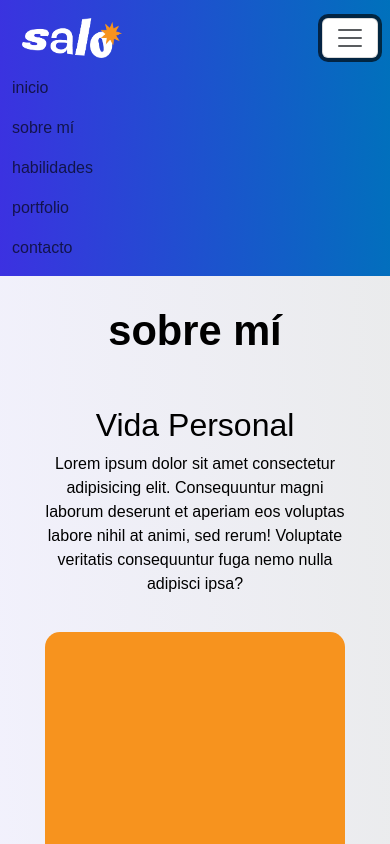
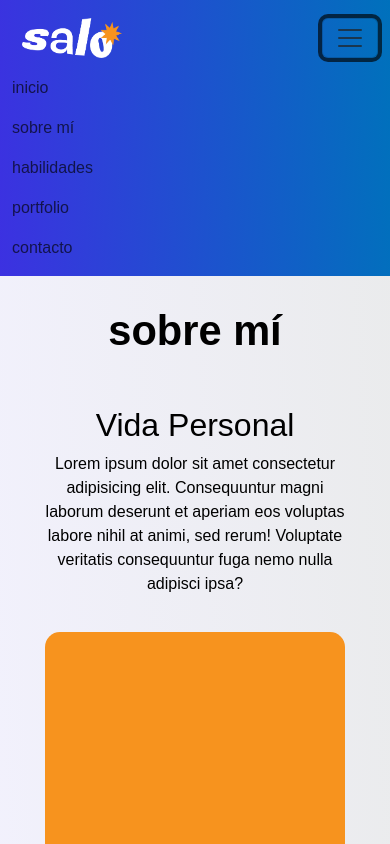
Before and after one commit to SaloGonzalvez/PF-Gonzalvez, a plain HTML site: page pages/about.html in a window 390 px wide. Both pictures are taken after a click on the button "Toggle navigation". Shown: the top 844 px of the page. Drawn offline with nearby package versions, Linux system fonts and the light colour scheme; a web font is replaced by a local one.

Commit message:
Avances sobre las paginas about y skills con respecto al responsive

```diff
--- a/css/styles.css
+++ b/css/styles.css
@@ -33,6 +33,7 @@ body {
     background: rgb(60, 49, 225);
     background: linear-gradient(87deg, rgba(60, 49, 225, 1) 0%, rgba(0, 113, 188, 1) 100%);
 }
+
 
 
 /* ----- portada --------- */
--- a/pages/about.html
+++ b/pages/about.html
@@ -18,13 +18,13 @@
 <body>
 
     <header class=" navbar navbar-expand-lg bg-gradient-blue">
-        <nav class="container-fluid ">
+        <div class="container">
             <img class="logo" src="../img/logo.png" alt="">
-            <button class="navbar-toggler bg-white" type="button" data-bs-toggle="collapse" data-bs-target="#navbarNav"
+            <button class="navbar-toggler " type="button" data-bs-toggle="collapse" data-bs-target="#navbarNav"
                 aria-controls="navbarNav" aria-expanded="false" aria-label="Toggle navigation">
                 <span class="navbar-toggler-icon"></span>
             </button>
-            <div class="collapse navbar-collapse" id="navbarNav">
+            <nav class="collapse navbar-collapse justify-content-end" id="navbarNav">
                 <ul class="navbar-nav">
                     <li class="nav-item">
                         <a class="nav-link" aria-current="page" href="../index.html">inicio</a>
@@ -42,25 +42,9 @@
                         <a class="nav-link" href="contacto.html">contacto</a>
                     </li>
                 </ul>
-            </div>
-        </nav>
+            </nav>
+        </div>
     </header>
-
-
-    <!-- <header>
-        <img class="logo" src="../img/logo.png" alt="">
-        <nav class="navbar">
-
-            <ul>
-                <li><a href="../index.html">inicio</a></li>
-                <li><a href="about.html">sobre mí</a></li>
-                <li><a href="skills.html">habilidades</a></li>
-                <li><a href="portfolio.html">portfolio</a></li>
-                <li><a href="contacto.html">contacto</a></li>
-            </ul>
-        </nav>
-    </header> -->
-
 
     <main>
 
@@ -82,7 +66,7 @@
                 <div class="foto"></div>
             </article>
 
-            <article  class="textimage">
+            <article  class="textimage reverse">
                 <div class="textocreacion">
                     <h2>vida profesional</h2>
                     <p>Lorem ipsum dolor sit amet consectetur adipisicing elit. Consequuntur magni laborum deserunt et
```
